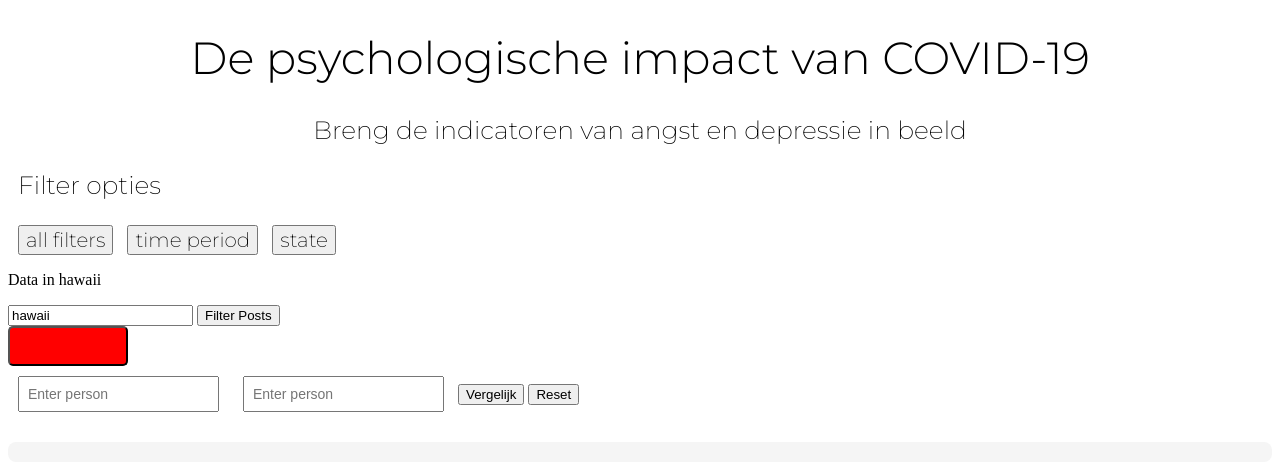
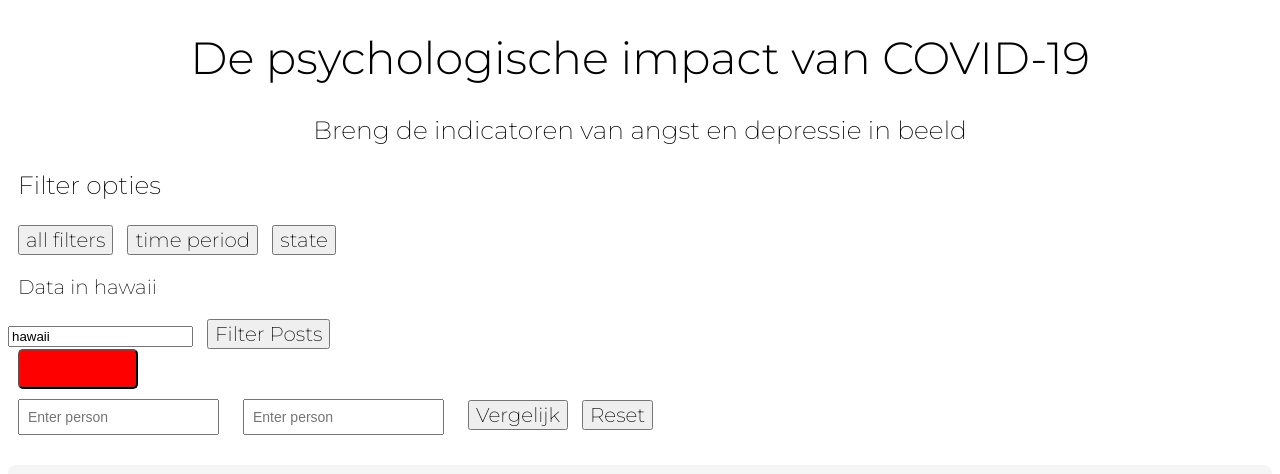
Before and after one commit to Kimvz19/myapp, a SvelteKit app: page / in a window 1280 px wide. Shown: the top 474 px of the page. Built offline with nearby package versions, Linux system fonts and the light colour scheme; no server answers.

Commit message:
updating styling

```diff
--- a/src/components/tryout.svelte
+++ b/src/components/tryout.svelte
@@ -11,8 +11,7 @@
     let index1 = null; // Index for the first comparison
     let index2 = null; // Index for the second comparison
 
-    let selectedPost = [];
-
+    let selectedPost = {}; // Changed from array to object for single post
 
     // Function to fetch the most current time period
     async function displayTime() {
@@ -56,7 +55,7 @@
     // Function to display data for a specific index from filteredPosts
     async function displayRange(personIndex) {
         if (personIndex >= 0 && personIndex < filteredPosts.length) {
-            selectedPost = [filteredPosts[personIndex]];
+            selectedPost = filteredPosts[personIndex]; // Access directly the post object
             return `
                 <p>${selectedPost.value}</p>
                 <p>${selectedPost.confidence_interval}</p>
@@ -69,8 +68,6 @@
             return "<p>Er is een foutje, vul een ander nummer in!</p>";
         }
     }
-
-
 
     // Function to compare two indexes in filteredPosts
     async function compareIndexes() {
@@ -91,31 +88,20 @@
                 <div><h3>Index ${index2}</h3>${result2}</div>
             `;
         } else {
-            outputDiv.innerHTML = "<p>Er is een fout, vul een ander nummer in!</p>";
+            outputDiv.innerHTML =
+                "<p>Er is een fout, vul een ander nummer in!</p>";
         }
-    }
-
-    // Exported function to get the details of a person based on their index
-    export async function getPersonDetails(personIndex) {
-        return await displayRange(personIndex);
     }
 
     // Function to reset the form and variables to initial state
     function resetForm() {
-        stateFilter = "hawaii";  // Reset state filter to the default state
-        index1 = null;  // Reset the first index
-        index2 = null;  // Reset the second index
-        filteredPosts = [];  // Clear filtered posts
-        actualTimePeriod = [];  // Clear actual time period data
-        dataFound = false;  // Reset the dataFound status
+        stateFilter = "hawaii"; // Reset state filter to the default state
+        index1 = null; // Reset the first index
+        index2 = null; // Reset the second index
+        filteredPosts = []; // Clear filtered posts
+        actualTimePeriod = []; // Clear actual time period data
+        dataFound = false; // Reset the dataFound status
     }
-
-    // Log the result of a specific index once the data is available
-    onMount(() => {
-        displayTime().then(() => {
-            console.log(displayRange(index1)); // Log result for the first index after data is available
-        });
-    });
 </script>
 
 <!-- HTML Code -->
@@ -131,7 +117,7 @@
     <!-- Status button showing if data is found -->
     <button
         class="status-button"
-        style:background-color={dataFound ? "green" : "red"}
+        style="background-color: {dataFound ? 'green' : 'red'}"
     >
         {#if dataFound}
             <!-- Green check mark if data is found -->
@@ -174,17 +160,30 @@
     <button on:click={compareIndexes}>Vergelijk</button>
 
     <!-- Reset Button -->
-    <button on:click={resetForm}>Reset</button> <!-- Reset button added -->
+    <button on:click={resetForm}>Reset</button>
+    <!-- Reset button added -->
 
     <!-- Result output -->
     <div class="resultOutput"></div>
 </div>
 
 <!-- Styling -->
-<link rel="stylesheet" href="https://fonts.googleapis.com/css2?family=Roboto:wght@400;500&display=swap"/>
-
+<link
+    rel="stylesheet"
+    href="https://fonts.googleapis.com/css2?family=Roboto:wght@400;500&display=swap"
+/>
 
 <style>
+    button,
+    p {
+        font-family: "Montserrat";
+        font-optical-sizing: auto;
+        font-weight: 200;
+        font-style: normal;
+        font-size: 20px;
+        margin-left: 10px;
+    }
+
     .input-field {
         margin: 10px;
         padding: 8px;
```
